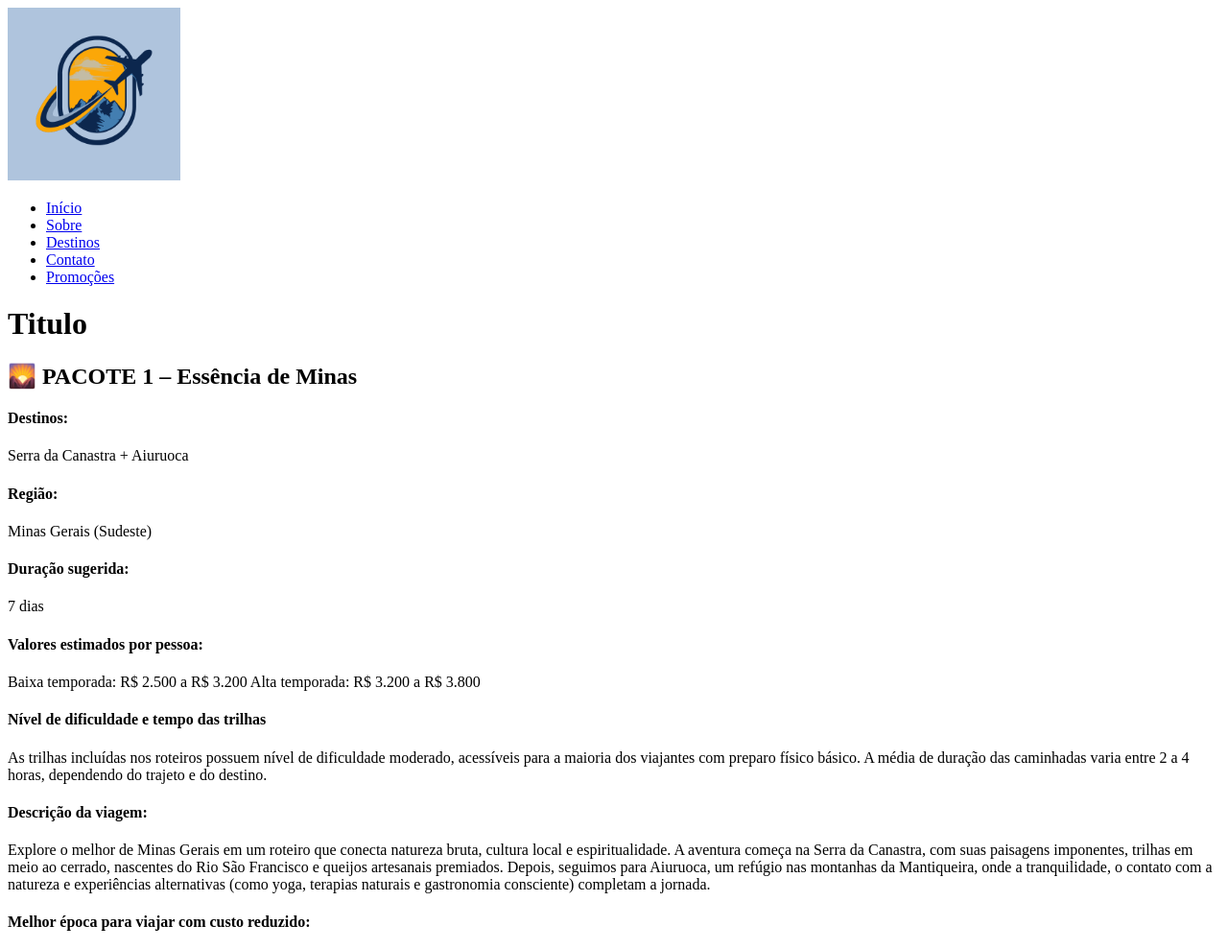
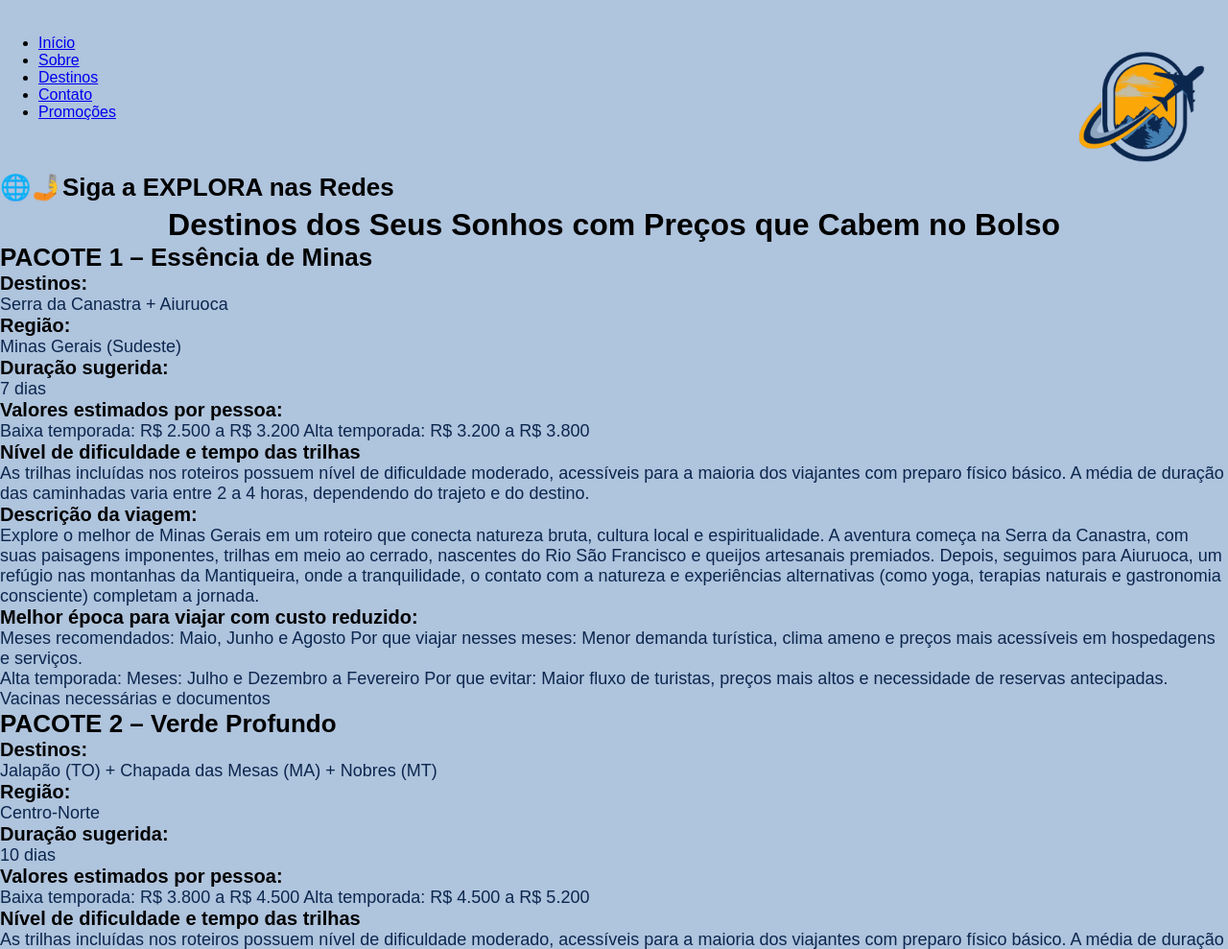
Before and after one commit to giuliaa3011/EXPLORA-TravelAgency, a plain HTML site: page promocoes.html in a window 1280 px wide. Shown: the top 989 px of the page at 96% size. Drawn offline with Linux system fonts and the light colour scheme.

Commit message:
Alteração em todas as páginas, principalmente no head e no link de css, alterações em todo o corpo do site, modificações em nome das imagens, alteração no css (corrigindo erros) (não é a versão final ainda)

```diff
--- a/css/estilos.css
+++ b/css/estilos.css
@@ -1,4 +1,4 @@
-* body {
+* {
     font-family: 'Oswald', sans-serif;
     font-optical-sizing: auto;
     font-weight: auto;
@@ -10,47 +10,71 @@
 @import url('https://fonts.googleapis.com/css2?family=Oswald:wght@200..700&display=swap');
 
 .logo {
-    float: left;
+  float: right;
 }
 
 .nav ul {
     list-style: none;
-    background-color: ;
+    background-color: rgb(251, 167, 8);
+    text-decoration: none;
+
 }
 
 .nav ul li {
-    color: ;
+    color: rgb(12, 39, 78);
     text-decoration: none;
+    display: flex;
+    gap: 20px;
+    padding: 0;
+    margin: 0%;
 }
 
-.h1 {
-    color: ;
-    font-size: ;
-    text-align: center
+h1 {
+    color: black;
+    font-size: 32px;
+    text-align: center;
 }
 
-.h2 {
-    color: ;
-    font-size: ;
-    text-align: ;
+h2 {
+    color: black;
+    font-size:26px;
+    text-align: left;
 }
 
-.h4 {
-  color: #333;
-  font-size: ;
-  text-align: ;
+h4 {
+  color: black;
+  font-size: 20px;
+  text-align: left;
 }
 
-.p {
-    font-size: ;
-    margin: ;
-    text-align: ;
+.texto-promoçoes {
+  text-align: left;
+  float: left;
+  align-items: left;
 }
 
-.img {
-    border: ;
-    padding: ;
-    width: ;
+p {
+    font-size: 18px;
+    margin: 0%;
+    text-align: left;
+    text-decoration: none;
+    color: rgb(12, 39, 78);
+}
+
+footer {
+  text-align: left;
+  text-decoration: none;
+  list-style: none;
+  padding-left: 0%;
+  margin: 0%;
+}
+
+img {
+    border: 2px solid rgb(175, 196, 221);
+    border-radius: 8px;
+    padding: 5px;
+    width: 100%;
+    margin: 0%;
 }
 
 .img-index {
@@ -58,23 +82,25 @@
     justify-content: center;
     align-items: center;
     margin: 0;
-    text-align: center;
-    text-decoration: darkgray;
-    transform: rotate(45deg);
+    text-align: left;
+    text-decoration: none;
+    color: antiquewhite;
+    width: 100%;
+    align-items: left;
 }
 
 .img2 {
-    background-image: url("/imagens/Projeto de Frontend softexpe - 2025 (img2).png");
+    background-image: url("/imagens/ProjetodeFrontendsoftexpe-2025(img2).png");
     background-size: contain;
 }
 
 .img3 {
-    background-image: url("/imagens/Projeto de Frontend softexpe - 2025 (img3).png");
+    background-image: url("/imagens/ProjetodeFrontendsofexpe-2025(img3).png");
     background-size: contain;
 }
 
 .img4 {
-    background-image: url("/imagens/Projeto de Frontend softexpe - 2025 (img4).png");
+    background-image: url("/imagens/ProjetodeFrontendsoftexpe-2025(img4).png");
     background-size: contain;
 }
 
--- a/promocoes.html
+++ b/promocoes.html
@@ -3,15 +3,16 @@
 <head>
     <meta charset="UTF-8">
     <meta name="viewport" content="width=device-width, initial-scale=1.0">
-    <link rel="stylesheet" src="css/estilos.css">
-
+    <link rel="stylesheet" href="css/estilos.css">
     <title>Promoções</title>
-
+</head>
+<body>
+    <br>
     <div class="logo">
-        <img src="imagens/Projeto de Frontend Softexpe - 2025 (cinza).png"
+        <img src="imagens/ProjetodeFrontendSoftexpe-2025(cinza).png"
         alt="Logo" width="180px" height="180px">
     </div>
-
+    <br>
     <nav>
     <ul>
         <li><a href="index.html">Início</a></li>
@@ -21,11 +22,13 @@
         <li><a href="promocoes.html">Promoções</a></li>
     </ul>
     </nav>
-</head>
-<body>
-    <h1>Titulo</h1>
 
-    <h2>🌄 PACOTE 1 – Essência de Minas</h2>
+    <br>
+
+    <div class="texto-promoçoes">
+    <h1>Destinos dos Seus Sonhos com Preços que Cabem no Bolso</h1>
+
+    <h2>PACOTE 1 – Essência de Minas</h2>
     <h4>Destinos:</h4> <p>Serra da Canastra + Aiuruoca</p>
     <h4>Região:</h4> <p>Minas Gerais (Sudeste)</p>
     <h4>Duração sugerida:</h4> <p>7 dias</p>
@@ -50,7 +53,7 @@
     Por que evitar: Maior fluxo de turistas, preços mais altos e necessidade de reservas antecipadas.
     Vacinas necessárias e documentos</p>
 
-    <h2>🏞️ PACOTE 2 – Verde Profundo</h2>
+    <h2>PACOTE 2 – Verde Profundo</h2>
     <h4>Destinos:</h4> <p>Jalapão (TO) + Chapada das Mesas (MA) + Nobres (MT)</p>
     <h4>Região:</h4> <p>Centro-Norte</p>
     <h4>Duração sugerida:</h4> <p>10 dias</p>
@@ -72,7 +75,7 @@
     Meses: Junho a Agosto
     Por que evitar: Maior fluxo de turistas, preços mais altos e necessidade de reservas antecipadas.</p>
 
-    <h2>🌿 PACOTE 3 – Encantos do Sul Profundo</h2>
+    <h2>PACOTE 3 – Encantos do Sul Profundo</h2>
     <h4>Destinos:</h4> <p>Morretes (PR) + Guaraqueçaba (PR) + Cambará do Sul (RS)</p>
     <h4>Região:</h4> <p>Sul (PR + RS)</p>
     <h4>Duração sugerida:</h4> <p>8 dias</p>
@@ -94,7 +97,7 @@
     Meses: Julho e Dezembro a Fevereiro
     Por que evitar: Maior fluxo de turistas, preços mais altos e necessidade de reservas antecipadas.</p>
 
-    <h2>🌳 PACOTE 4 – Amazônia Selvagem</h2>
+    <h2>PACOTE 4 – Amazônia Selvagem</h2>
     <h4>Destinos:</h4> <p>Anavilhanas (AM) + Galinhos (RN)</p>
     <h4>Região:</h4> <p>Norte + Nordeste</p>
     <h4>Duração sugerida:</h4> 9 dias</p>
@@ -116,7 +119,7 @@
     Meses: Dezembro a Fevereiro
     Por que evitar: Maior fluxo de turistas, preços mais altos e necessidade de reservas antecipadas.</p>
 
-    <h2>🌊 PACOTE 5 – Ilha do Cardoso (SP)</h2>
+    <h2>PACOTE 5 – Ilha do Cardoso (SP)</h2>
     <h4>Região:</h4> <p>Litoral Sul de São Paulo</p>
     <h4>Duração sugerida:</h4> <p>15 dias</p>
     <h4>Valores estimados por pessoa:</h4>
@@ -137,7 +140,7 @@
     Meses: Dezembro a Fevereiro
     Por que evitar: Maior fluxo turístico, preços elevados e necessidade de reservas antecipadas.</p>
 
-    <h2>🌅 PACOTE 6 – Galinhos (RN)</h2>
+    <h2>PACOTE 6 – Galinhos (RN)</h2>
     <h4>Região:</h4> <p>Litoral do Rio Grande do Norte</p>
     <h4>Duração sugerida:</h4> <p>15 dias</p>
     <h4>Valores estimados por pessoa:</h4>
@@ -157,7 +160,7 @@
     Meses: Dezembro a Fevereiro
     Por que evitar: Maior movimento turístico, preços mais altos e necessidade de reservas antecipadas.</p>
 
-    <h2>🌴 PACOTE 7 – Domingos Martins (ES)</h2>
+    <h2>PACOTE 7 – Domingos Martins (ES)</h2>
     <h4>Região:</h4> <p>Região Serrana e Litoral do Espírito Santo</p>
     <h4>Duração sugerida:</h4> <p>15 dias</p>
     <h4>Valores estimados por pessoa:</h4>
@@ -176,15 +179,11 @@
     <p>Alta temporada:
     Meses: Dezembro a Fevereiro
     Por que evitar: Maior movimento turístico, preços elevados e necessidade de reservas antecipadas.</p>
-
-        <h2>🌐🤳Siga a EXPLORA nas Redes</h2>
-    <div class="redes">
-    <ul>
-        <li>Instagram: @viajecomexplora</li>
-        <li>Facebook: @viajecomexplora</li>
-    </ul>
+    </div>
+    <br>
 </body>
 <footer>
+    <br>
         <h2>🌐🤳Siga a EXPLORA nas Redes</h2>
     <div class="redes">
     <ul>
```
Also changed, not shown: contato.html (+11 -9 lines), destinos.html (+11 -7 lines), index.html (+9 -7 lines), sobre.html (+11 -7 lines), imagens/ProjetodeFrontendSoftexpe-2025(cinza).png (renamed from imagens/Projeto de Frontend Softexpe - 2025 (cinza).png), imagens/ProjetodeFrontendSoftexpe-2025.png (renamed from imagens/Projeto de Frontend Softexpe - 2025.png), 3 other files.
